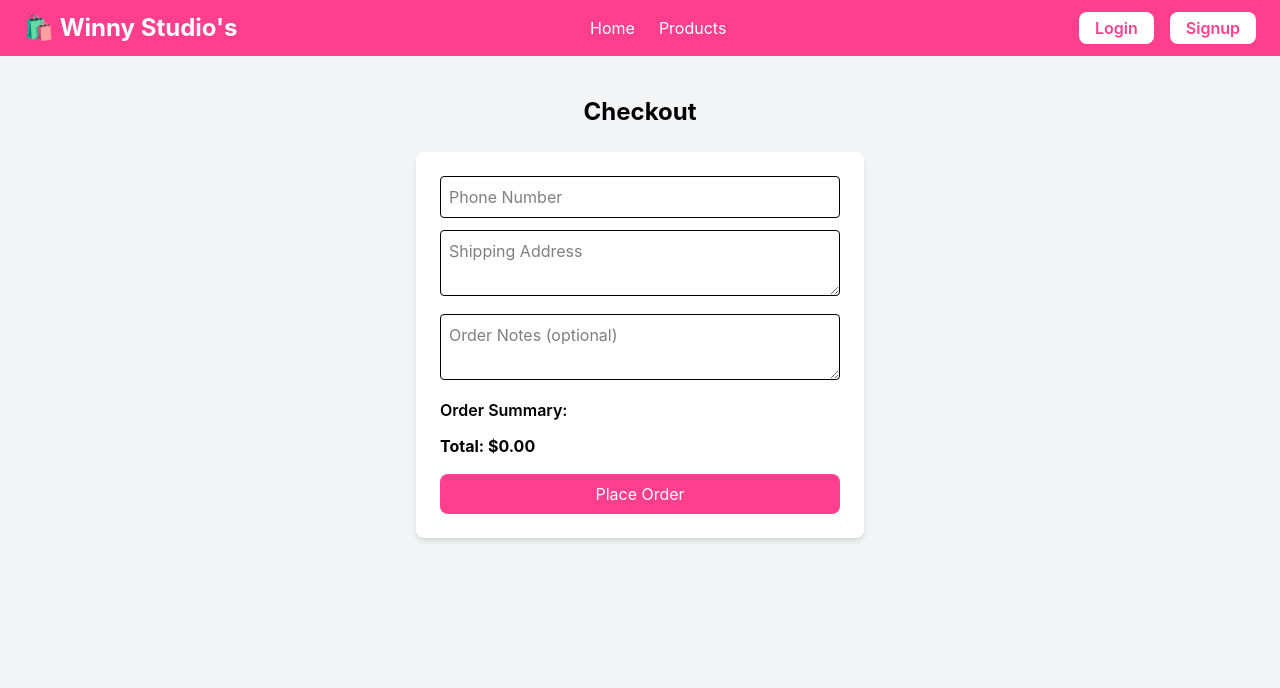
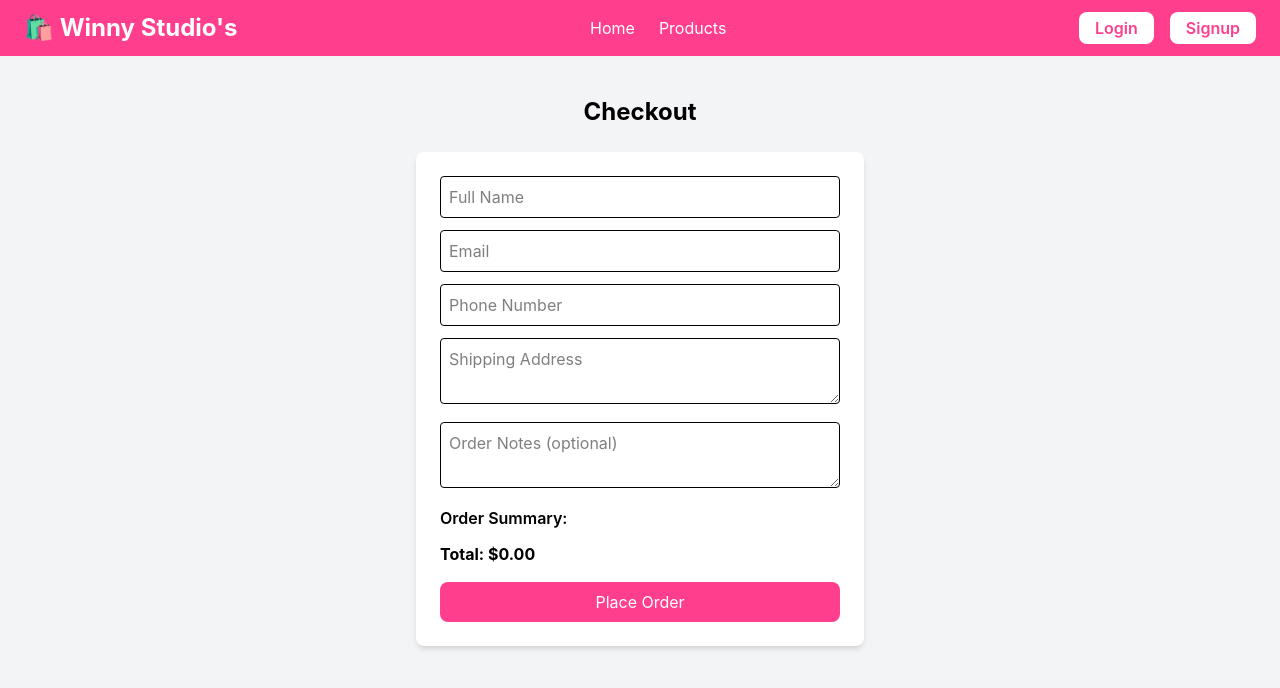
Before and after one commit to der86/winnystudios-frontend, a React (Vite) app: page /checkout in a window 1280 px wide. Shown: the top 688 px of the page. Built offline with nearby package versions, Linux system fonts and the light colour scheme.

Commit message:
new updates

```diff
--- a/src/pages/Checkout.jsx
+++ b/src/pages/Checkout.jsx
@@ -12,6 +12,8 @@ export default function Checkout() {
   const navigate = useNavigate();
 
   const [form, setForm] = useState({
+    name: "",
+    email: "",
     phone: "",
     address: "",
     notes: "",
@@ -19,13 +21,11 @@ export default function Checkout() {
 
   const [loading, setLoading] = useState(false);
 
-  // ✅ Handle form input changes
   const handleChange = (e) => {
     const { name, value } = e.target;
     setForm((prev) => ({ ...prev, [name]: value }));
   };
 
-  // ✅ Submit order
   const handleSubmit = async (e) => {
     e.preventDefault();
     if (cart.length === 0) {
@@ -40,12 +40,19 @@ export default function Checkout() {
       qty: item.qty ?? 1,
     }));
 
-    // ✅ Match backend schema (no nested customer object)
     const orderData = {
-      phone: form.phone,
-      address: form.address,
-      notes: form.notes || "",
+      customer: {
+        name: form.name || "Guest",
+        email: form.email || "guest@example.com",
+        phone: form.phone,
+        address: form.address,
+        notes: form.notes || "",
+      },
       items: formattedItems,
+      total: formattedItems.reduce(
+        (sum, item) => sum + item.price * item.qty,
+        0
+      ),
     };
 
     try {
@@ -60,18 +67,12 @@ export default function Checkout() {
         body: JSON.stringify(orderData),
       });
 
-      let data = {};
-      try {
-        data = await res.json();
-      } catch {
-        console.warn("⚠️ Server did not return JSON");
+      const data = await res.json();
+
+      if (!res.ok) {
+        throw new Error(data.error || "Unknown error occurred");
       }
 
-      if (!res.ok) {
-        throw new Error(data.error || "Server error");
-      }
-
-      // ✅ Clear cart ONLY if order was successful
       clearCart();
       navigate("/my-orders");
     } catch (err) {
@@ -95,7 +96,29 @@ export default function Checkout() {
         onSubmit={handleSubmit}
         className="bg-white p-6 rounded-lg shadow-md w-full max-w-md"
       >
-        {/* Phone Number */}
+        {/* Name */}
+        <input
+          type="text"
+          name="name"
+          placeholder="Full Name"
+          value={form.name}
+          onChange={handleChange}
+          required
+          className="w-full mb-3 p-2 border rounded"
+        />
+
+        {/* Email */}
+        <input
+          type="email"
+          name="email"
+          placeholder="Email"
+          value={form.email}
+          onChange={handleChange}
+          required
+          className="w-full mb-3 p-2 border rounded"
+        />
+
+        {/* Phone */}
         <input
           type="tel"
           name="phone"
--- a/src/pages/MyOrder.jsx
+++ b/src/pages/MyOrder.jsx
@@ -1,6 +1,7 @@
 // src/pages/MyOrders.jsx
 import { useEffect, useState } from "react";
 import { useAuth } from "../context/AuthContext";
+
 const API_URL = import.meta.env.VITE_API_BASE_URL;
 
 export default function MyOrders() {
@@ -79,15 +80,21 @@ export default function MyOrders() {
               </span>
             </div>
 
-            {/* Customer Info */}
+            {/* Customer Info (Safe checks) */}
             <div className="mb-4 text-sm text-gray-700">
               <p>
-                <b>Phone:</b> {order.customer.phone}
+                <b>Name:</b> {order.customer?.name || "N/A"}
               </p>
               <p>
-                <b>Address:</b> {order.customer.address}
+                <b>Email:</b> {order.customer?.email || "N/A"}
               </p>
-              {order.customer.notes && (
+              <p>
+                <b>Phone:</b> {order.customer?.phone || "N/A"}
+              </p>
+              <p>
+                <b>Address:</b> {order.customer?.address || "N/A"}
+              </p>
+              {order.customer?.notes && (
                 <p>
                   <b>Notes:</b> {order.customer.notes}
                 </p>
@@ -98,7 +105,7 @@ export default function MyOrders() {
             <div className="mb-4">
               <h3 className="font-semibold mb-2">Items</h3>
               <ul className="list-disc pl-5 space-y-1 text-sm text-gray-600">
-                {order.items.map((item, idx) => (
+                {order.items?.map((item, idx) => (
                   <li key={idx}>
                     {item.name} x{item.qty} — ${item.price * item.qty}
                   </li>
@@ -113,11 +120,13 @@ export default function MyOrders() {
               </p>
               <p>
                 <b>Date:</b>{" "}
-                {new Date(order.createdAt).toLocaleDateString("en-US", {
-                  year: "numeric",
-                  month: "short",
-                  day: "numeric",
-                })}
+                {order.createdAt
+                  ? new Date(order.createdAt).toLocaleDateString("en-US", {
+                      year: "numeric",
+                      month: "short",
+                      day: "numeric",
+                    })
+                  : "N/A"}
               </p>
             </div>
           </div>
```
